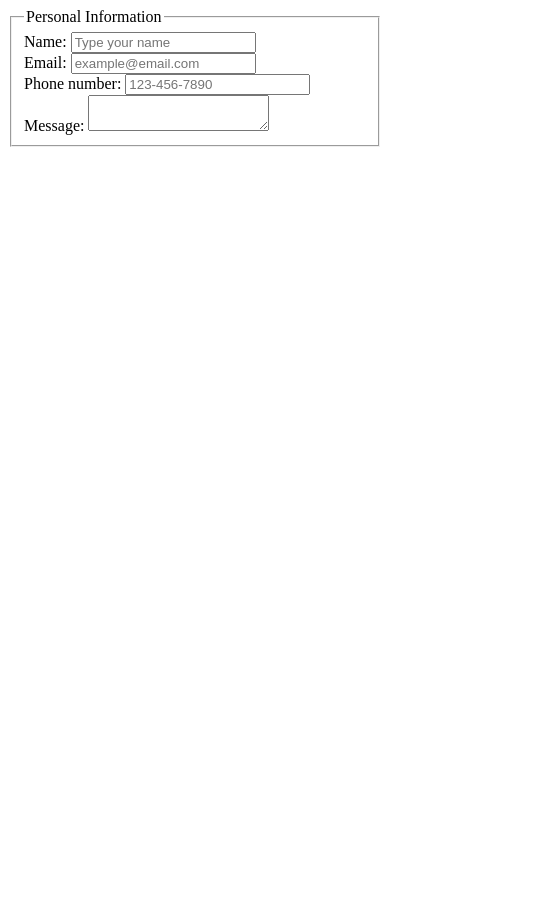
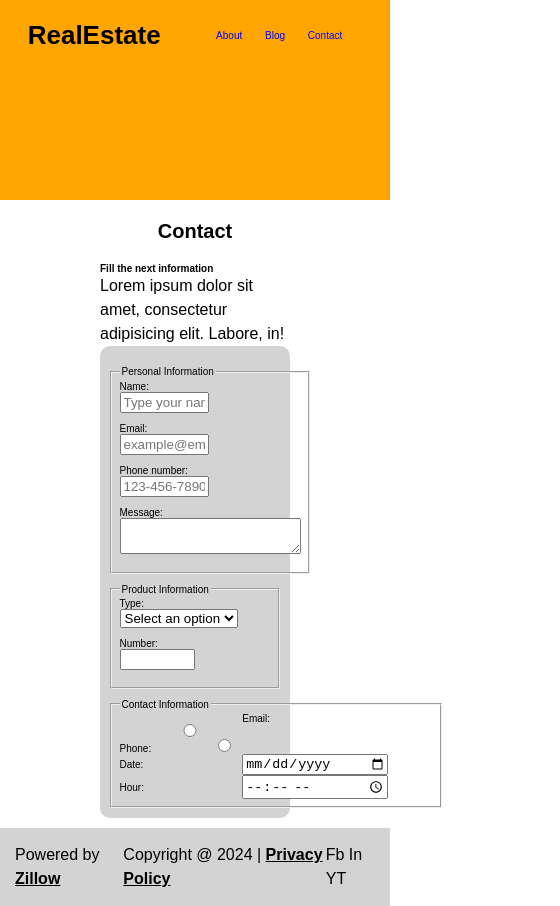
Before and after one commit to michelngando/FSDI102, a plain HTML site: page contact.html in a window 390 px wide. Shown: the whole page, 560 px wide, since content can reach past the window. Before the commit the page ends 844 px from the top, so only its background shows below. Drawn offline with Linux system fonts and the light colour scheme.

Commit message:
responsive design v1

```diff
--- /dev/null
+++ b/contact.css
@@ -0,0 +1,63 @@
+
+/*global*/
+footer{
+    margin-top: 1rem;
+    display: flex;
+    justify-content: space-around;
+    padding: 1.5rem;
+    }
+fieldset{
+    margin-top: 1rem;
+}
+input{
+
+}
+
+
+/*header*/
+.header-contact{
+    background-color: orange;
+    height: 200px;
+}
+.header-bar{
+    display: flex;
+    justify-content: space-around;
+    align-items: top;
+}
+.header-bar nav a{
+    margin-right: 2rem
+}
+.header-bar h2{
+    margin-top: 2rem
+}
+.header-bar nav{
+    margin-top: 3rem
+}
+
+/*main*/
+.main-paragraph{
+ margin-left: 10rem;
+ margin-right: 10rem
+}
+.btn{
+    margin-right: 30rem
+}
+
+/*border adjustment*/
+
+
+.contact-form{
+    background-color: lightgray;
+    padding:1rem;
+    border-radius: 1rem;
+}
+.contact-form input{
+    width: 45%;
+}
+.contact-form label{
+    display: inline-block;
+    width:12rem;
+}
+.input-container{
+    margin-bottom: 1rem;
+}
--- a/contact.html
+++ b/contact.html
@@ -3,42 +3,92 @@
 <head>
     <meta charset="UTF-8">
     <meta name="viewport" content="width=device-width, initial-scale=1.0">
+    <link rel="stylesheet" href="contact.css">
+    <link rel="stylesheet" href="mystyle.css">
     <title>Contact</title>
 </head>
 <body>
-    <header>
-
+    <header class="header-contact">
+        <div class="header-bar">
+            <h2>RealEstate</h2>
+            <nav>
+                <a href="about.html">About</a>
+                <a href="blog.html">Blog</a>
+                <a href="contact.html">Contact</a>
+            </nav>
+        </div>
     </header>
-    <form>
+    <div class="main-paragraph">
+        <h3>Contact</h3>
+        <b>Fill the next information</b>
+        <p>Lorem ipsum dolor sit amet, consectetur adipisicing elit. Labore, in!</p>
+    </div>
+    <form class="contact-form main-paragraph">
         <fieldset>
             <legend>Personal Information</legend>
 
-            <div>
+            <div class="input-container">
                 <label for="name">Name:</label>
                 <input id="name" type="text" placeholder="Type your name">
             </div>
 
-            <div>
+            <div class="input-container">
                 <label for="email">Email:</label>
                 <input id="email" type="email" placeholder="example@email.com">
             </div>
 
-            <div>
+            <div class="input-container">
                 <label for="phone number">Phone number:</label>
                 <input id="phone number" type="phone number" placeholder="123-456-7890">
             </div>
 
-            <div>
+            <div class="input-container">
                 <label for="message">Message:</label>
                 <textarea maxlength="100" id="message"></textarea>
             </div>
+        </fieldset>
 
+        <fieldset>
+            <legend>Product Information</legend>
 
+            <div class="input-container">
+                <label for="type">Type:</label>
+                <select id="type">
+                    <option value="selection" deactivate>Select an option</option>
+                    <option value="option 1">Option #1</option>
+                    <option value="option 2">Option #2</option>
+                    <option value="option 3">Option #3</option>
+                </select>
+            </div>
+
+            <div class="input-container">
+                <label for="number">Number:</label>
+                <input id="number" type="number">
+            </div>
 
         </fieldset>
+        <fieldset>
+            <legend>Contact Information</legend>
+
+            <div>
+                <label for="email"></label>
+                Email: <input name="email" type="radio" value="active" class="btn">
+                Phone: <input name="email" type="radio" value="inactive">
+            </div>
+
+                <label for="date">Date:</label>
+                <input id="date" type="date">
+
+                <label for="time">Hour:</label>
+                <input id="time" type="time">
+        </fieldset>
+
     </form>
 
-    <footer>
+    <footer class="houses-item">
+        <p>Powered by <b><u>Zillow</u></b></p>
+        <p>Copyright @ 2024 | <b><u>Privacy Policy</u></b></p>
+        <p>Fb In YT</p>
 
     </footer>
 
--- a/mystyle.css
+++ b/mystyle.css
@@ -33,6 +33,11 @@ h3{
 h4{
     font-size: 1.6rem;
     margin:1rem 0;
+}
+@media(max-width:768px){
+    h2,h3,h4{
+        text-align: center;
+    }
 }
 ul li{
 
@@ -73,7 +78,6 @@ a.btn-details{
     color: white;
     padding: 0.5rem;
     text-align: center;
-
     margin: 2rem auto;
 }
 
@@ -87,14 +91,32 @@ a.btn-details{
 .about-container{
    display: flex;
 }
+@media(max-width:768px){
+    .about-container{
+        flex-direction: column;
+        margin-bottom: 4rem;
+    }
+    .about-item{
+
+        align-items: center;
+    }
+}
 .houses-container{
     display: flex;
     gap: 16px;
     width: fit-content;
 }
+@media(max-width:768px){
+    .houses-container{
+        flex-direction: column;
+    }
+}
 
 .houses-item{
     background-color: lightgray;
+}
+.houses-item form{
+    border-radius: 10px;
 }
 .houses-item-text{
     padding: 1rem;
@@ -130,6 +152,12 @@ a.btn-details{
     align-items: center;
     height: 10vh;
 }
+@media(max-width:768px){
+    .menu-bar{
+        flex-direction: column;
+        margin-bottom: 3rem;
+    }
+}
 p.price{
     color: green;
     padding: 1rem;
@@ -139,6 +167,11 @@ p.price{
     width: 80%;
    margin: 0 auto;
 }
+@media(max-width:768px){
+    .container{
+        width: 95%;
+    }
+}
 .btn-details{
     display: block;
     background-color: orange;
```
